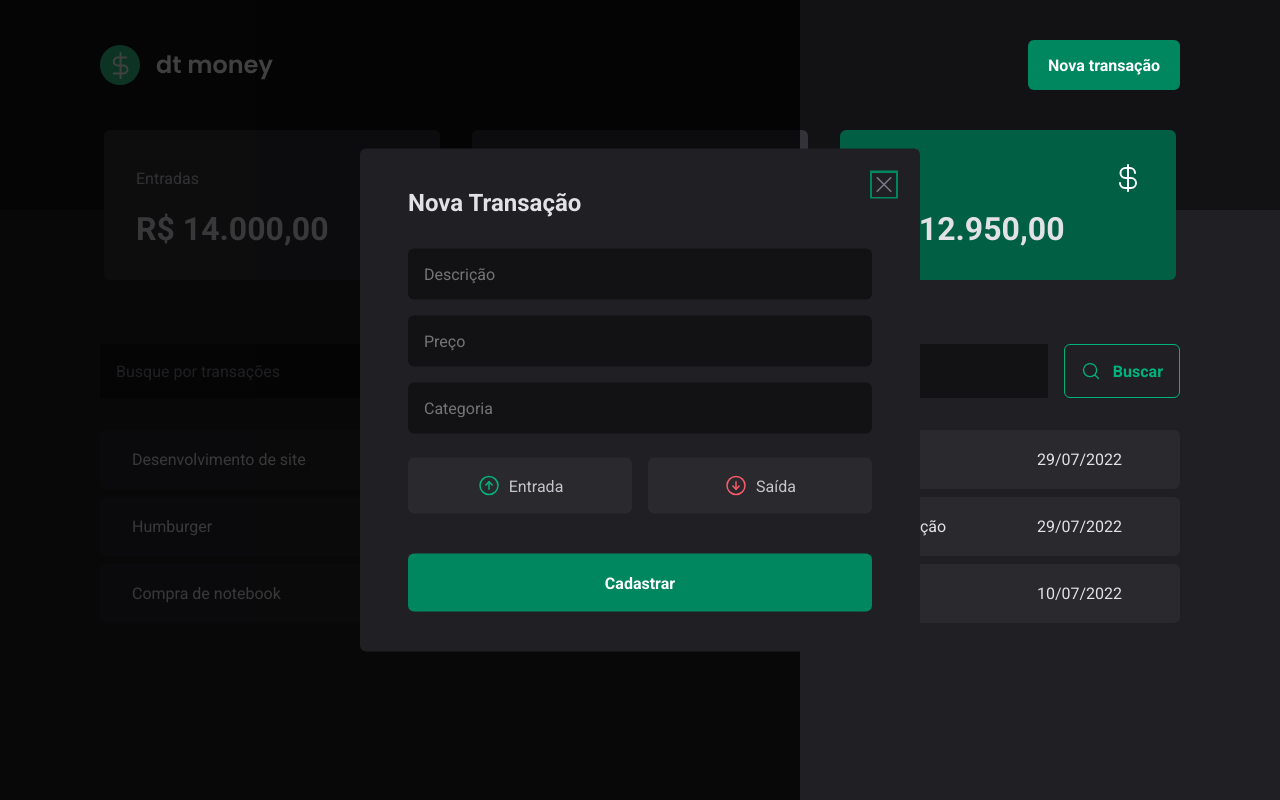
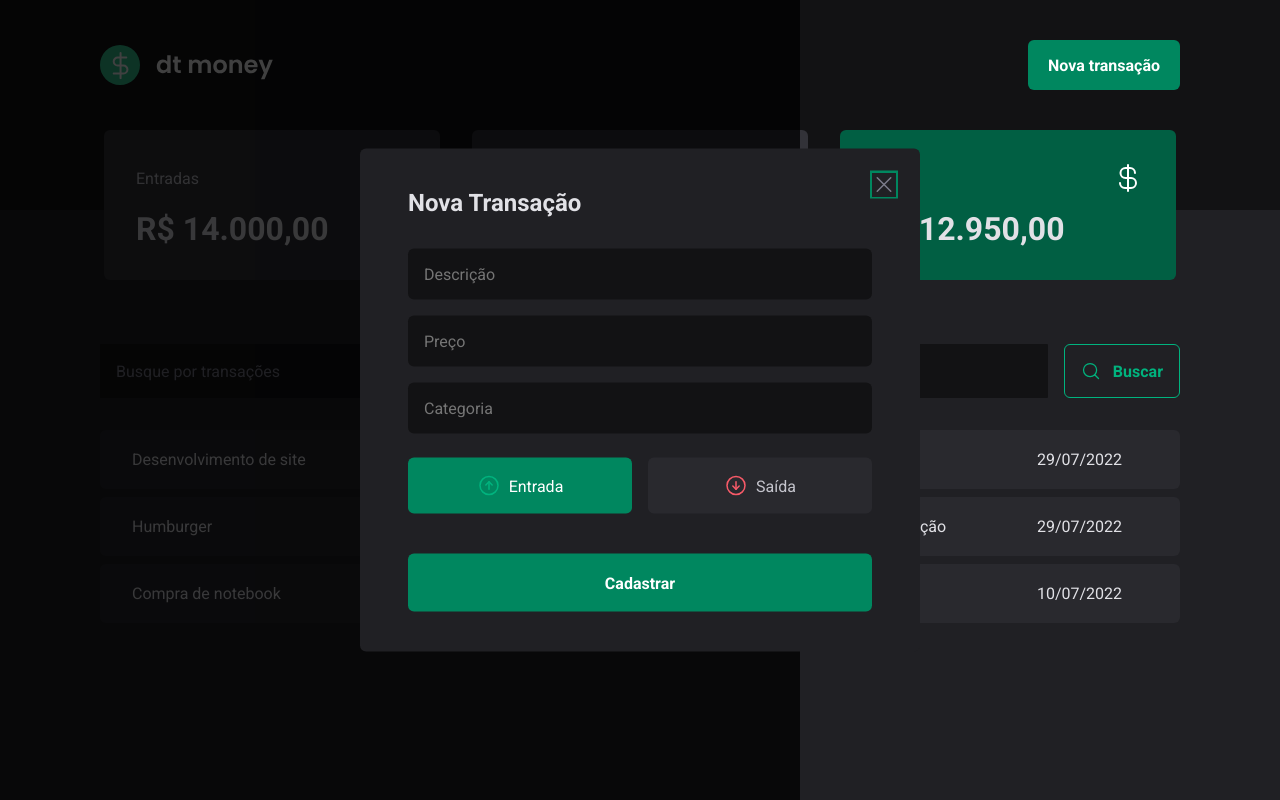
Before and after one commit to esbnet/ignite-new-dt-money, a React (Vite) app: page / in a window 1280 px wide. Both pictures are taken after a click on the button "Nova transação". Built offline with nearby package versions, Linux system fonts and the light colour scheme; data requests are answered from the project's data file.

Commit message:
feat: :sparkles: create controlled components in modal

```diff
--- a/src/pages/Transactions/components/NewTransactionModal/index.tsx
+++ b/src/pages/Transactions/components/NewTransactionModal/index.tsx
@@ -1,5 +1,17 @@
 import * as Dialog from "@radix-ui/react-dialog"
 import { ArrowCircleDown, ArrowCircleUp, X } from "phosphor-react"
+
+import * as z from "zod"
+import { zodResolver } from "@hookform/resolvers/zod"
+
+const newTransactionFormSchema = z.object({
+  description: z.string(),
+  price: z.number(),
+  category: z.string(),
+  type: z.enum(["income", "outcome"]),
+})
+
+type NewTransactionFormInputs = z.infer<typeof newTransactionFormSchema>
 
 import {
   CloseButton,
@@ -8,8 +20,24 @@
   TrasactionType,
   TrasactionTypeButton,
 } from "./styles"
+import { Controller, useForm } from "react-hook-form"
 
 export function NewTransactionModal() {
+  const {
+    register,
+    handleSubmit,
+    formState: { isSubmitting },
+    control,
+  } = useForm<NewTransactionFormInputs>({
+    resolver: zodResolver(newTransactionFormSchema),
+    defaultValues: { type: "income" },
+  })
+
+  async function handleCreateNewTransaction(data: NewTransactionFormInputs) {
+    await new Promise((resolve) => setTimeout(resolve, 2000))
+    console.log(data)
+  }
+
   return (
     <Dialog.Portal>
       <Overlay>
@@ -19,23 +47,51 @@
             <X size={24} />
           </CloseButton>
 
-          <form action=''>
-            <input type='text' placeholder='Descrição' required />
-            <input type='number' placeholder='Preço' required />
-            <input type='text' placeholder='Categoria' required />
+          <form onSubmit={handleSubmit(handleCreateNewTransaction)}>
+            <input
+              type='text'
+              placeholder='Descrição'
+              required
+              {...register("description")}
+            />
+            <input
+              type='number'
+              placeholder='Preço'
+              required
+              {...register("price", { valueAsNumber: true })}
+            />
+            <input
+              type='text'
+              placeholder='Categoria'
+              required
+              {...register("category")}
+            />
+            <Controller
+              control={control}
+              name='type'
+              render={({ field }) => {
+                console.log(field)
+                return (
+                  <TrasactionType
+                    onValueChange={field.onChange}
+                    value={field.value}
+                  >
+                    <TrasactionTypeButton variant='income' value='income'>
+                      <ArrowCircleUp size={24} />
+                      Entrada
+                    </TrasactionTypeButton>
+                    <TrasactionTypeButton variant='outcome' value='outcome'>
+                      <ArrowCircleDown size={24} />
+                      Saída
+                    </TrasactionTypeButton>
+                  </TrasactionType>
+                )
+              }}
+            />
 
-            <TrasactionType>
-              <TrasactionTypeButton variant="income" value="income">
-                <ArrowCircleUp size={24}/>
-                Entrada
-              </TrasactionTypeButton>
-              <TrasactionTypeButton variant="outcome" value="outcome">
-                <ArrowCircleDown size={24}/>
-                Saída
-              </TrasactionTypeButton>
-            </TrasactionType>
-
-            <button type='submit'>Cadastrar</button>
+            <button type='submit' disabled={isSubmitting}>
+              Cadastrar
+            </button>
           </form>
         </Content>
       </Overlay>
--- a/src/pages/Transactions/components/NewTransactionModal/styles.ts
+++ b/src/pages/Transactions/components/NewTransactionModal/styles.ts
@@ -51,7 +51,12 @@
       margin-top: 1.5rem;
       cursor: pointer;
 
-      &:hover {
+      &:disabled {
+        opacity: 0.6;
+        cursor: not-allowed;
+      }
+
+      &:not(:disabled):hover {
         background: ${(props) => props.theme["green-700"]};
         transition: background-color 0.2s;
       }
```
